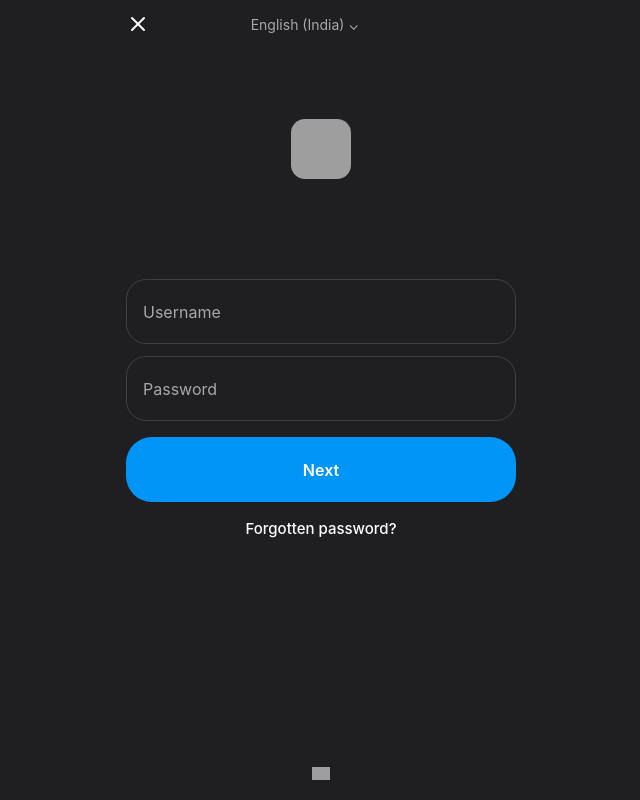
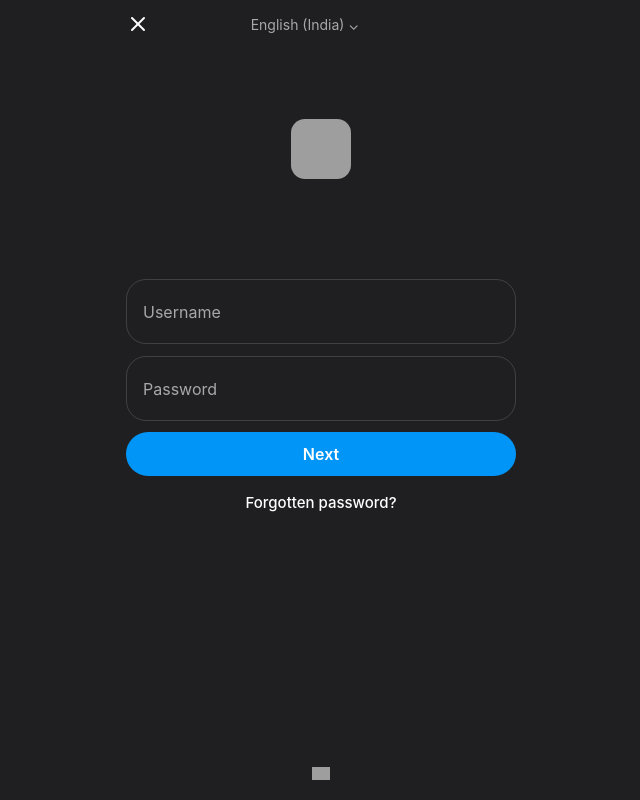
Before and after one commit to muhammed-habeeb-kt/Login-page, a React (Vite) app: page / in a window 1280 px wide. Shown: the whole page, without its empty margins (319-959 px from the left). Built offline with nearby package versions, Linux system fonts and the light colour scheme; grey boxes are pictures that could not be loaded.

Commit message:
Freebuff: I have uploaded a new screenshot with an orange box marki...

```diff
--- a/src/pages/Landing.tsx
+++ b/src/pages/Landing.tsx
@@ -104,11 +104,11 @@ function Screen1({ onNext }: { onNext: () => void }) {
         </div>
 
         {/* Next Button */}
-        <div className="w-full mt-4" style={{ maxWidth: 390 }}>
+        <div className="w-full" style={{ maxWidth: 390, marginTop: 11 }}>
           <button
             onClick={onNext}
-            className="w-full bg-[#0095f6] hover:bg-[#1877f2] active:bg-[#0a7ce1] text-white text-[16px] font-semibold transition-colors"
-            style={{ height: 65, borderRadius: 26, fontFamily: FONT }}
+            className="w-full bg-[#0095f6] hover:bg-[#1877f2] active:bg-[#0a7ce1] text-white text-[16px] font-semibold transition-colors flex items-center justify-center"
+            style={{ height: 44, borderRadius: 9999, fontFamily: FONT }}
           >
             Next
           </button>
```
